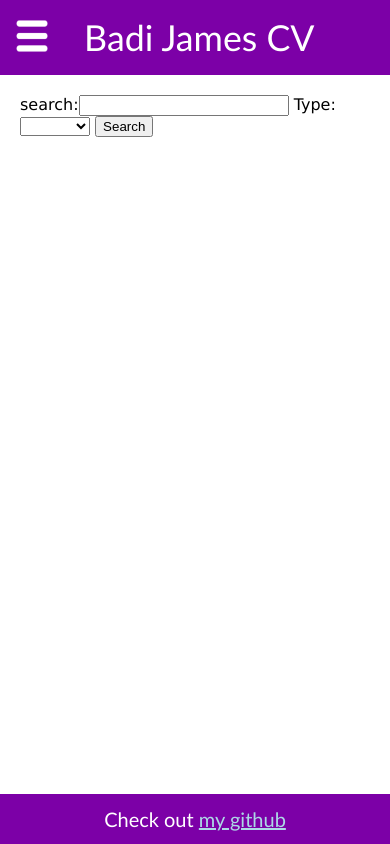
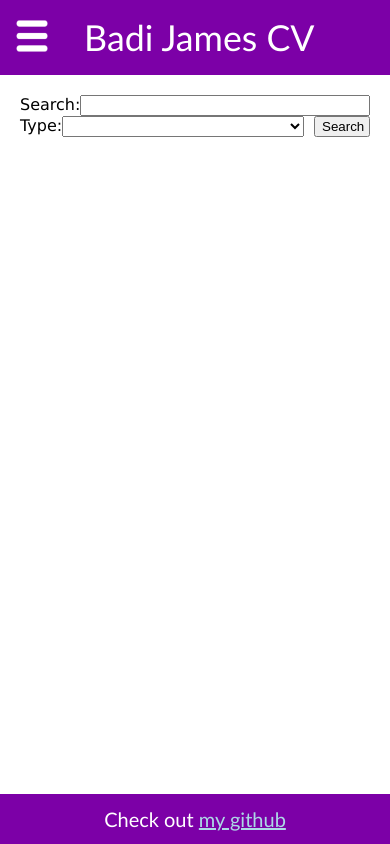
Before and after one commit to MicrowavedScrambledEggs/WebCV, a Django app: page /skill/ in a window 390 px wide. Run offline with Django 3.2, Linux system fonts and the light colour scheme; tables that the repository leaves empty hold one stand-in row (values such as "Sample post").

Commit message:
Phone and Tablet display tidying. Search form tidying

```diff
--- a/WebCV/settings.py
+++ b/WebCV/settings.py
@@ -26,7 +26,7 @@ SECRET_KEY = '56@^kx28v)oxy93(7%a6_znx!*ft(t%f%0zj^_x(ougc$h@t&g'
 # SECURITY WARNING: don't run with debug turned on in production!
 DEBUG = True
 
-ALLOWED_HOSTS = []
+ALLOWED_HOSTS = ["192.168.1.10"]
 
 
 # Application definition
--- a/badicv/forms.py
+++ b/badicv/forms.py
@@ -8,7 +8,7 @@ from . import models
 
 class ExperienceSearchForm(forms.Form):
 
-    search_term = forms.CharField(label='search', required=False)
+    search_term = forms.CharField(label='Search', required=False)
     choices = [('','')]
     choices.extend(models.Experience.type_choice)
     type = forms.ChoiceField(choices=tuple(choices), required=False)
@@ -16,7 +16,7 @@ class ExperienceSearchForm(forms.Form):
 
 class SkillSearchForm(forms.Form):
 
-    search_term = forms.CharField(label='search', required=False)
+    search_term = forms.CharField(label='Search', required=False)
     choices = [('','')]
     choices.extend([(sk.skill_type, sk.skill_type) for sk in models.SkillType.objects.all()])
     type = forms.ChoiceField(choices=tuple(choices), required=False)
--- a/badicv/static/badicv/base.css
+++ b/badicv/static/badicv/base.css
@@ -15,7 +15,7 @@ body {
 	padding: 0;
 	min-height: 100%;
 	background-color:rgba(255, 99, 71, 0.15);
-	min-width: 350px;
+	min-width: 360px;
 }
 
 .background_div {
@@ -27,6 +27,8 @@ body {
 	background-color: white;
 	left: 50%;
 	transform: translate(-50%, 0%);
+	-ms-transform: translate(-50%, 0%);
+	-webkit-transform: translate(-50%, 0%);
 	z-index: -1;
 }
 
@@ -133,6 +135,7 @@ body {
 	font-family: Verdana, Arial, sans-serif;
 	background-color: rgba(0,0,0,0);
 	padding: 2em;
+	padding-bottom: 4em;
 }
 
 .content h1 {
@@ -161,6 +164,10 @@ body {
 
 @media screen and (max-width: 920px) {
 
+	body {
+		background-color: white;
+	}
+
 	.bottom_text:before {
 		content: "Check out ";
 	}
--- a/badicv/static/badicv/search.css
+++ b/badicv/static/badicv/search.css
@@ -1,17 +1,47 @@
 .content {
 	padding: 0;
+	padding-bottom: 4em;
 }
 
 .search_bar {
 	margin: 20px;
+	margin-bottom: 10px;
+	display: flex;
+}
+
+/* getting the django generated form for the search to look nice.
+   Can't use IDs because that excludes the labels */
+
+.search_bar p {
+	display: flex;
+	float: left;
+	margin: 0;
+}
+
+ /* where the user enters the search term*/
+.search_bar p:first-child {
+	width: 60%;
 }
 
 #id_search_term {
-	width: 60%;
+	-webkit-flex: 1;
+}
+
+ /* where the user selects the type.
+    This css assumes there's only 3 inputs for the form*/
+.search_bar p:nth-child(2){
+	width: 30%;
+	margin: 0 1em;
 }
 
 #id_type {
-	width: 20%;
+	-webkit-flex: 1;
+}
+
+ /* the search button. This css assumes that there is only one search button*/
+.search_bar input[type="submit"] {
+	width: 10%;
+	float: right;
 }
 
 ul.search_list  {
@@ -28,8 +58,7 @@ ul.search_list  {
 	line-height: 1em;
 	padding: 1em;
 	color: lightgrey;
-	border-style: outset;
-	border-color: lightgrey;
+	box-shadow: 0px 2px 2px rgba(0,0,0,0.3);
 	position: relative;
 }
 
@@ -50,9 +79,42 @@ ul.search_list  {
 	color: black;
 	border-color: darkgrey;
 	background-color: rgba(255, 206, 250, 0.4);
+	box-shadow: 4px 4px 4px rgba(0,0,0,0.4);
 }
 
 .search_list a:hover  .read_more{
 	color: purple;
 	background-color: rgba(255, 236, 254, .9);
 }
+
+@media screen and (max-width: 700px) {
+
+	/* getting the django generated form for the search to look nice.
+   Can't use IDs because that excludes the labels */
+
+	.search_bar {
+		display: flex;
+		flex-wrap: wrap;
+	}
+
+	 /* where the user enters the search term*/
+	.search_bar p:first-child {
+		width: 100%;
+	}
+
+	 /* where the user selects the type.
+    This css assumes there's only 3 inputs for the form*/
+
+	.search_bar p:nth-child(2) {
+		margin: 0;
+		margin-right: 3%;
+		flex: 1;
+	}
+
+	 /* the search button. This css assumes that there is only one search button*/
+	.search_bar input[type="submit"] {
+		width: 15%;
+		min-width: 56px;
+		float: right;
+	}
+}
--- a/badicv/templates/badicv/base.html
+++ b/badicv/templates/badicv/base.html
@@ -3,6 +3,7 @@
 <!DOCTYPE html>
 <html>
 	<head>
+		<meta name="viewport" content="width=device-width, initial-scale=1.0">
 		<title>Badi James CV {% block name %}{% endblock %}</title>
 		<link rel="stylesheet" type="text/css" href="{% static 'badicv/base.css' %}" />
 		{% block style_sheet %}{% endblock %}
--- a/badicv/templates/badicv/experience_search.html
+++ b/badicv/templates/badicv/experience_search.html
@@ -10,7 +10,7 @@
 
 {% block content %}
 <form class="search_bar" action="{% url 'badicv:experience search' %}" method="get">
-	{{ form }}
+	{{ form.as_p }}
 	<input type="submit" value="Search">
 </form>
 
--- a/badicv/templates/badicv/skill_search.html
+++ b/badicv/templates/badicv/skill_search.html
@@ -11,7 +11,7 @@
 {% block content %}
 
 <form class="search_bar" action="{% url 'badicv:skill search' %}" method="get">
-	{{ form }}
+	{{ form.as_p }}
 	<input type="submit" value="Search">
 </form>
 
```
Also changed, not shown: badicv/static/badicv/index.css (+13 -10 lines), badicv/templates/badicv/index.html (+5 -5 lines).
